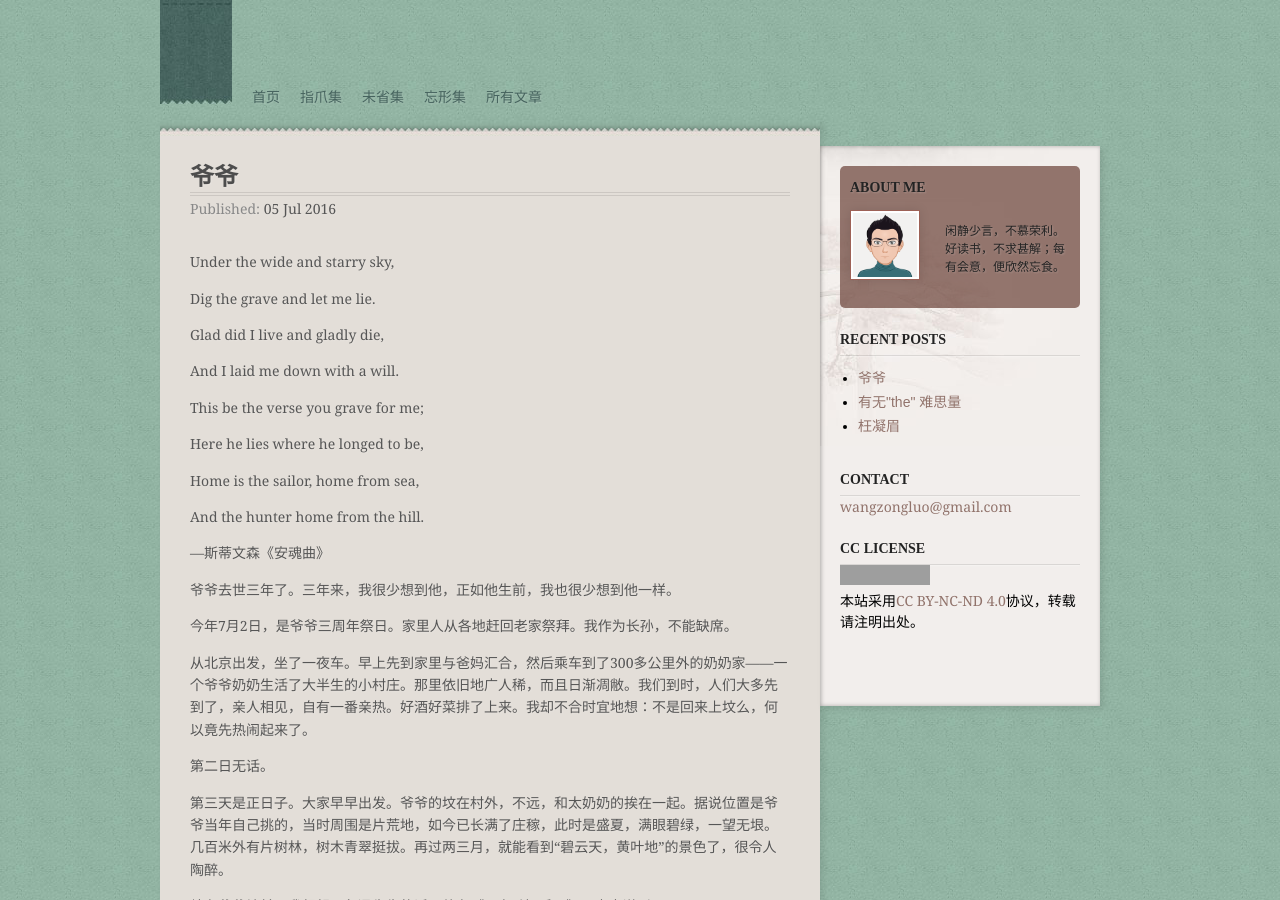
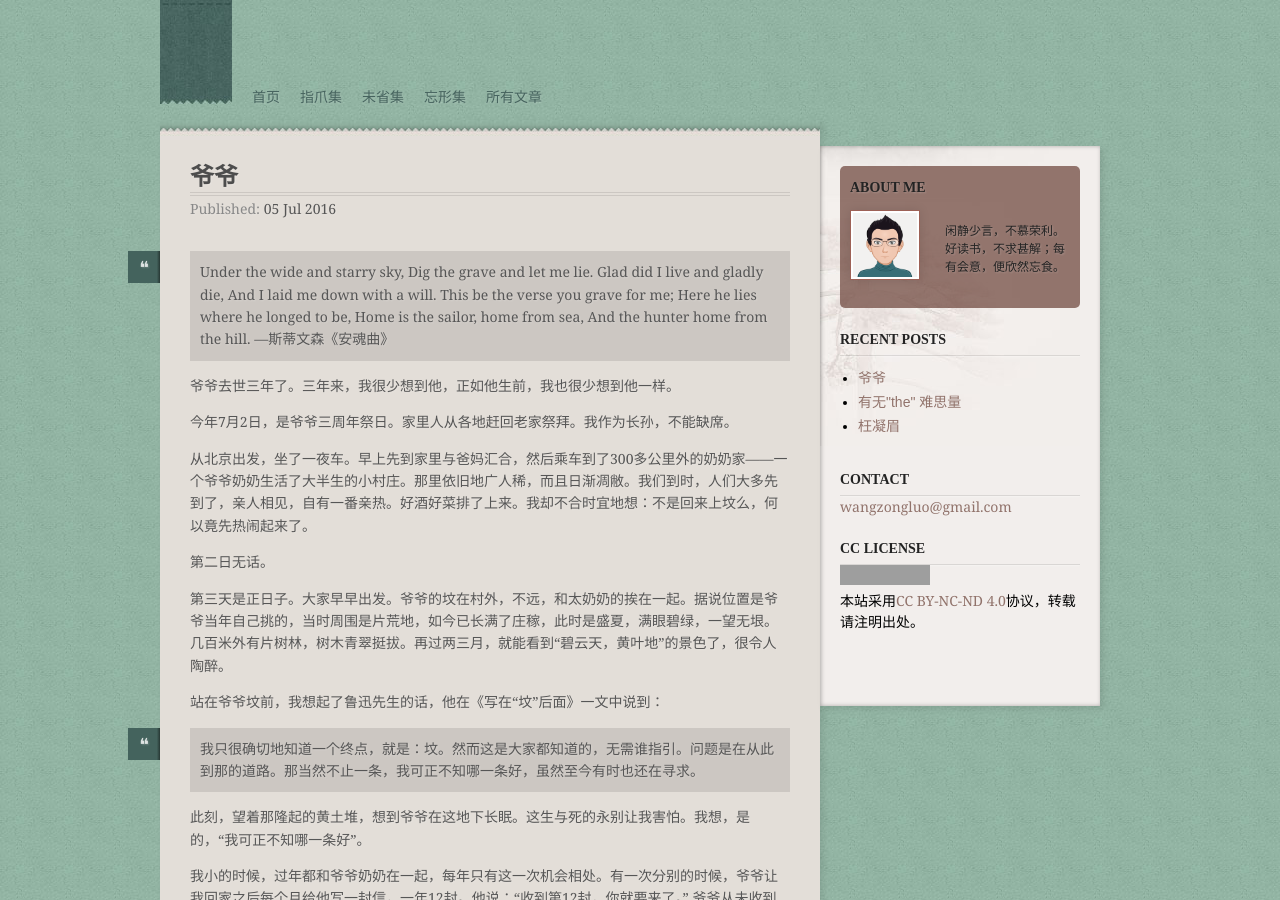
Before and after one commit to zongluo/zongluo.github.io, a Jekyll site: the page built from _posts/2016-07-05-grandfather.md, in a window 1280 px wide and 900 px high. Built offline with Jekyll 4.4.1, drawn with Linux system fonts in a browser that asks for light colours; nearby versions of some CDN libraries; some web fonts are replaced; grey boxes are pictures that could not be loaded.

Commit message:
update format

```diff
--- a/_posts/2016-07-05-grandfather.md
+++ b/_posts/2016-07-05-grandfather.md
@@ -5,24 +5,15 @@ date:   2016-07-05
 category: "misc"
 ---
 
-Under the wide and starry sky,
-
-Dig the grave and let me lie.
-
-Glad did I live and gladly die,
-
-And I laid me down with a will.
-
-This be the verse you grave for me;
-
-Here he lies where he longed to be,
-
-Home is the sailor, home from sea,
-
-And the hunter home from the hill.
-
-
-—斯蒂文森《安魂曲》
+> Under the wide and starry sky,
+> Dig the grave and let me lie.
+> Glad did I live and gladly die,
+> And I laid me down with a will.
+> This be the verse you grave for me;
+> Here he lies where he longed to be,
+> Home is the sailor, home from sea,
+> And the hunter home from the hill.
+> —斯蒂文森《安魂曲》
 
 爷爷去世三年了。三年来，我很少想到他，正如他生前，我也很少想到他一样。
 
```
